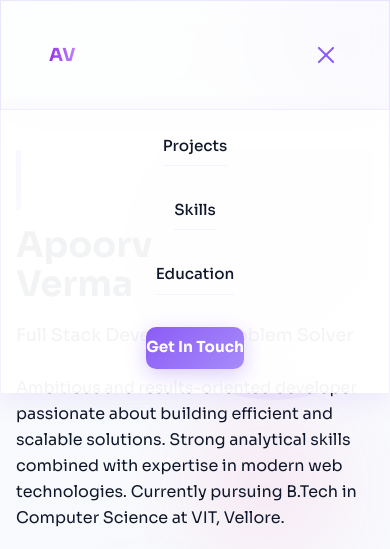
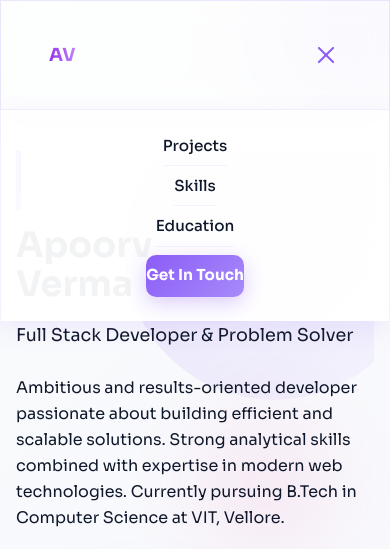
Before and after one commit to Apoorv-Verma21/APOORV_RESUME, a plain HTML site: page index.html in a window 390 px wide. Both pictures are taken after a click on the button "Toggle menu". Shown: the top 549 px of the page. Drawn offline with nearby package versions, Linux system fonts and the light colour scheme.

```diff
--- a/index.html
+++ b/index.html
@@ -400,6 +400,13 @@
             }
         }
 
+        /* Nav links default (desktop) */
+        .nav-links {
+            display: flex;
+            gap: 1.5rem;
+            align-items: center;
+        }
+
         /* Responsive */
         @media (max-width: 768px) {
             .section-title {
@@ -418,7 +425,7 @@
 
             /* Nav hamburger */
             .nav-links {
-                display: none;
+                display: none !important;
                 flex-direction: column;
                 gap: 0;
                 position: absolute;
@@ -432,7 +439,7 @@
                 box-shadow: 0 8px 24px rgba(139,92,246,0.1);
             }
             .nav-links.open {
-                display: flex;
+                display: flex !important;
             }
             .nav-links a {
                 padding: 0.6rem 0;
@@ -573,7 +580,7 @@
                 <span></span>
                 <span></span>
             </button>
-            <div class="nav-links flex gap-6 items-center" id="nav-links">
+            <div class="nav-links" id="nav-links">
                 <a href="#projects" class="text-sm font-medium text-var(--text-light) hover:text-var(--accent) transition">Projects</a>
                 <a href="#skills" class="text-sm font-medium text-var(--text-light) hover:text-var(--accent) transition">Skills</a>
                 <a href="#education" class="text-sm font-medium text-var(--text-light) hover:text-var(--accent) transition">Education</a>
```
